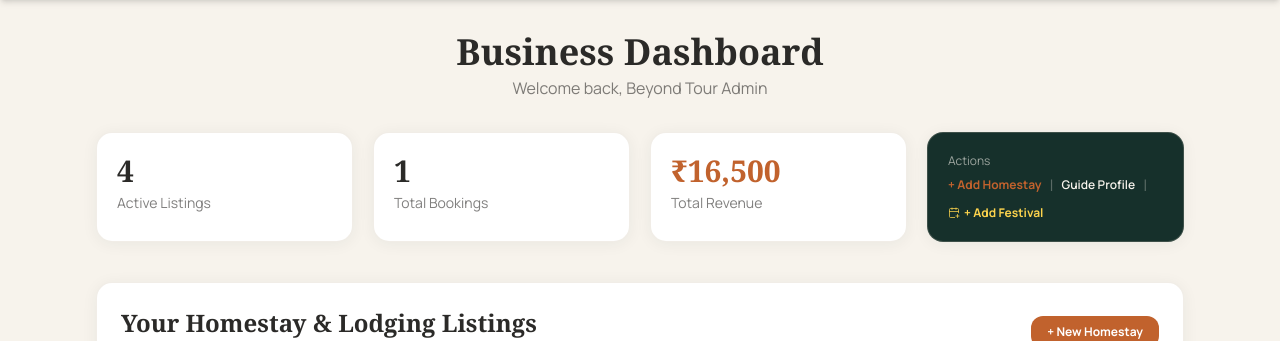
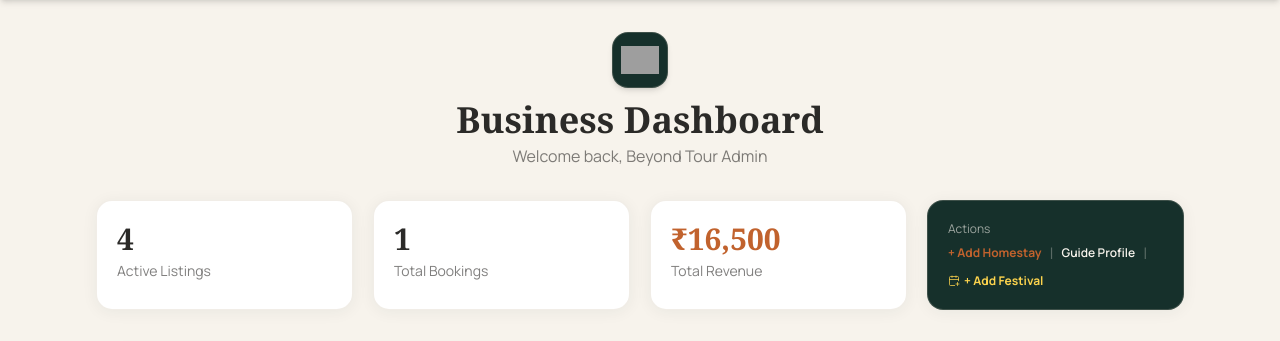
Before and after one commit to 01adityanegi/BeyondTour, a Flask app: page /dashboard/business/ in a window 1280 px wide. Shown: the part 81-422 px from the top of the page. Run offline with Flask 3, Linux system fonts and the light colour scheme; a user stored in the database is signed in; data comes from the database, SQL or seed files in the repository; some libraries are stand-ins or nearby versions; grey boxes are pictures that could not be loaded.

Commit message:
Add logo image to business dashboard
Added logo image to the business dashboard.

```diff
--- a/app/templates/business_dashboard/index.html
+++ b/app/templates/business_dashboard/index.html
@@ -4,6 +4,9 @@
 <div class="pt-4 sm:pt-6 pb-16 min-h-screen bg-ivory">
   <div class="max-w-6xl mx-auto px-4 sm:px-6 lg:px-8 pt-2 pb-12">
     <div class="mb-8 text-center">
+      <div class="inline-flex items-center justify-center w-14 h-14 rounded-2xl bg-pine p-2 mb-3 shadow-md border border-stone/20">
+        <img src="{{ url_for('static', filename='images/logo.png') }}" alt="Beyond Tour Logo" class="w-full h-full object-contain">
+      </div>
       <h1 class="font-serif text-4xl font-bold text-charcoal">Business Dashboard</h1>
       <p class="text-charcoal/60 mt-1">Welcome back, {{ current_user.name }}</p>
     </div>
```
